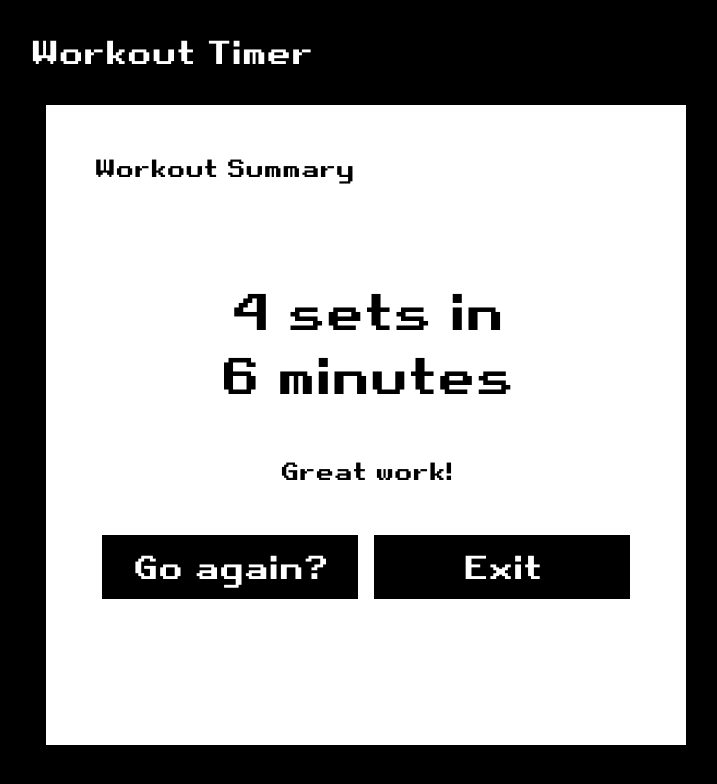
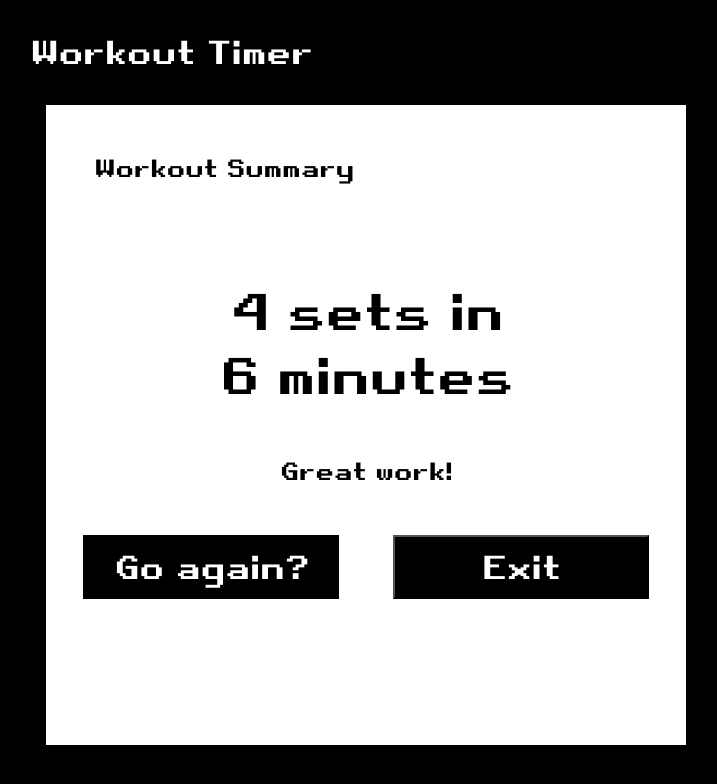
Before and after one commit to cathqine/workout-timer, a React (Create React App) app: page /results in a window 1280 px wide. Shown: the top 784 px of the page, without its empty margins (2-719 px from the left). Built offline with nearby package versions, Linux system fonts and the light colour scheme.

Commit message:
exiting program updates; end button updated to go to results page

```diff
--- a/src/components/pages/Results.jsx
+++ b/src/components/pages/Results.jsx
@@ -3,6 +3,10 @@ import Button from "../Button";
 import Summary from "../Summary";
 
 const Results = () => {
+  const closeApp = () => {
+    window.open("about:blank", "_self");
+    window.close();
+  }
   return (
     <div className="default-div">
       <div className="caption"> Workout Summary </div>
@@ -10,8 +14,11 @@ const Results = () => {
         <Summary sets="4" mins="6" />
         <div className="caption center-contents"> Great work! </div>
         <div className="default-div flex-row" style={{ justifyContent: "start" }}>
-          <Button margin="0em 1em 0em auto" location="/workout-start-0" text="Go again?" type="thin-rect-button"></Button> {/* would require specific button effects */}
-          <Button margin="0em auto 0em 0em" location="/" text="Exit" type="thin-rect-button"></Button> {/* would require specific button effects */}
+          <Button margin="0em 1em 0em auto" location="/workout-start-0" text="Go again?" type="thin-rect-button"></Button>
+          <button className={`button-grow center-contents thin-rect-button`} style={{ margin: "0em auto 0em auto" }} onClick={closeApp}>
+            Exit
+          </button>
+
         </div>
       </div>
 
--- a/src/components/pages/WorkingOut.jsx
+++ b/src/components/pages/WorkingOut.jsx
@@ -30,7 +30,8 @@ const WorkingOut = () => {
 
       <div style={{ justifyContent: "space-between" }} className="flex-row default-div">
         <div style={{ margin: "1em" }} className="default-div end-contents">
-          <Button location="/" text="End" margin="0em auto 0em auto" type="border-rect-button"></Button> {/* would require specific button effects */}
+          {/* this button below specifically needs a counting record of how many sets done & how much time has gone by */}
+          <Button location="/results" text="End" margin="0em auto 0em auto" type="border-rect-button"></Button> {/* would require specific button effects */}
         </div>
         <div className="default-div end-contents caption" style={{ margin: "1em", marginLeft: "0em", marginTop: "4.5em" }}>Sets left: {numSets}</div>
       </div>
```
